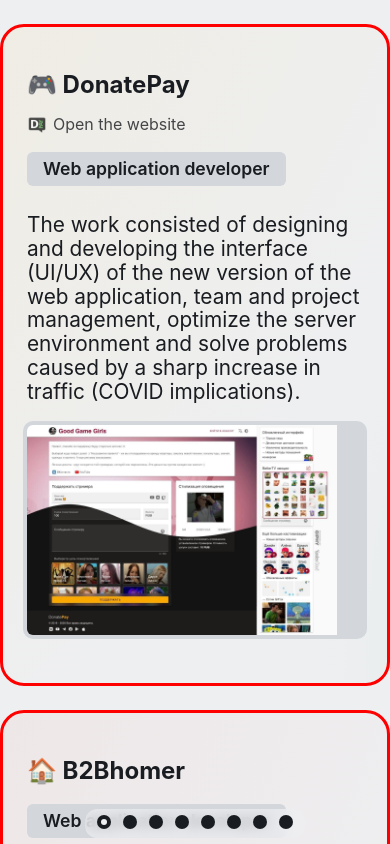
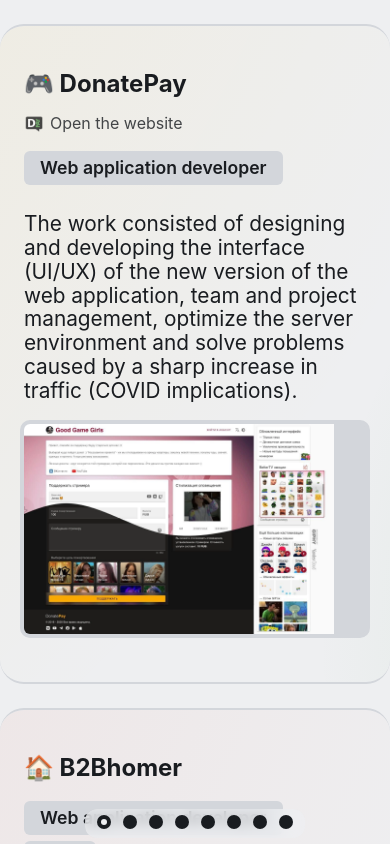
Before and after one commit to archived-dreams/portfolio, a Nuxt app: page /en/portfolio in a window 390 px wide. Shown: the top 844 px of the page. Built offline with nearby package versions, Linux system fonts and the light colour scheme.

Commit message:
fix: debug css removed

```diff
--- a/pages/[lang]/portfolio.vue
+++ b/pages/[lang]/portfolio.vue
@@ -117,7 +117,8 @@
                 min-height: auto;
                 margin: 24px 0 0 0;
                 border-radius: 24px;
-                border: 3px solid red;
+                border-top: 2px solid var(--overlay-color);
+                border-bottom: 2px solid var(--overlay-color);
 
                 &:last-child {
                     margin-bottom: 24px;
```
